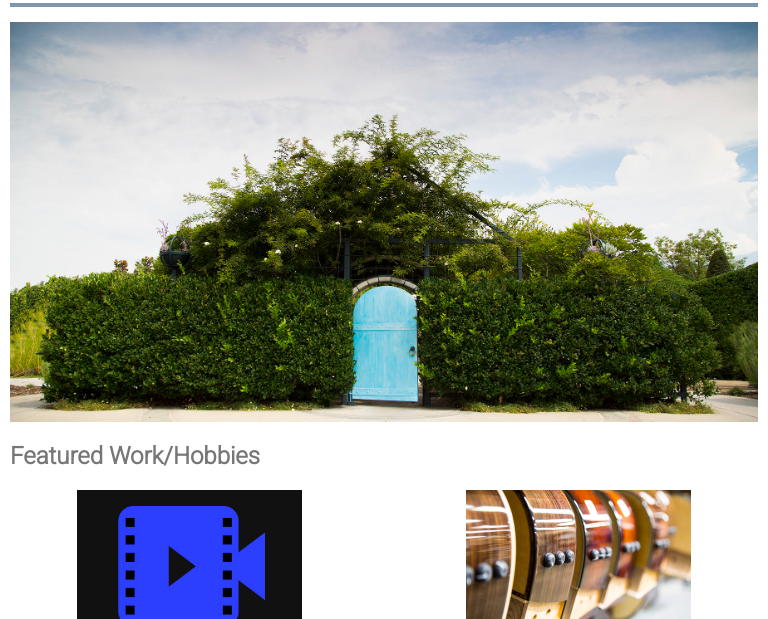
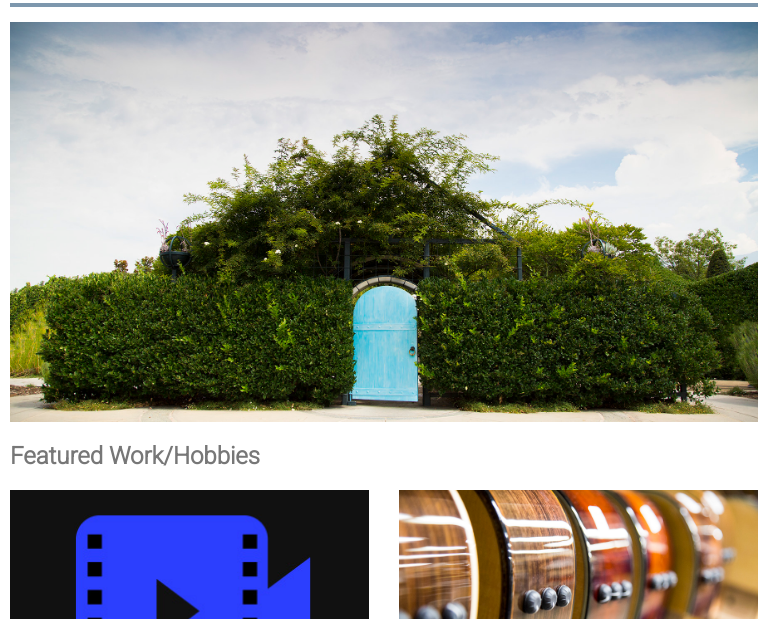
Before and after one commit to ernestrlee/Udacity-web-portfolio, a plain HTML site: page index.html in a window 768 px wide. Shown: the part 106-725 px from the top of the page. Drawn offline with Linux system fonts and the light colour scheme.

Commit message:
Changed image size for middle layout

```diff
--- a/css/app.css
+++ b/css/app.css
@@ -130,6 +130,11 @@ footer {
 		text-align: right;
 	}
 
+	.project-images {
+		width: 100%;
+		max-height: initial;
+	}
+
 	.page-links {
 		width: 48%;
 		float: left;
```
